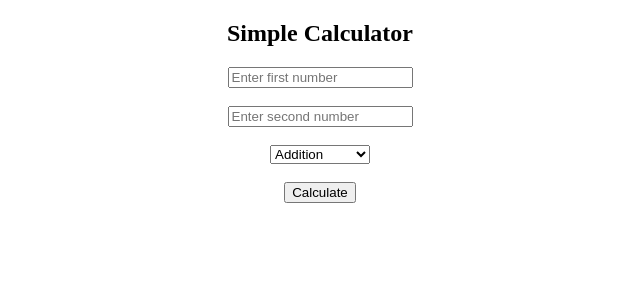
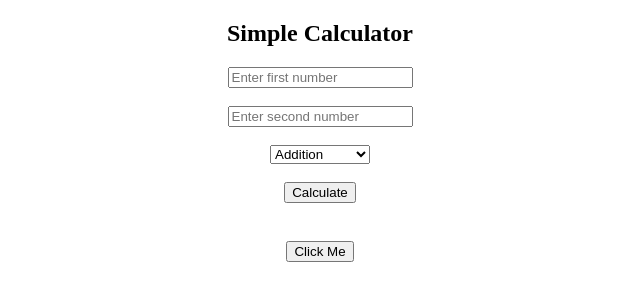
Before and after one commit to 12nagrajhm/React-Js-Handon, a React (Vite) app in the folder my-react-app/: page / in a window 1280 px wide. Shown: the top 300 px of the page, without its empty margins (320-960 px from the left). Built offline with nearby package versions, Linux system fonts and the light colour scheme.

Commit message:
simple react app

```diff
--- a/my-react-app/src/App.jsx
+++ b/my-react-app/src/App.jsx
@@ -10,6 +10,7 @@ import OddEvenCheck from "./components/OddEvenCheck";
 import LoginForm from "./components/LoginForm";
 import TodoApp from "./components/TodoApp";
 import DivideTwoNumbers from "./components/DivideTwoNumbers";
+import SimpleReact from "./components/SimpleReact";
 
 const App = () => {
   return (
@@ -26,6 +27,7 @@ const App = () => {
       <LoginForm />
       <TodoApp />
       <DivideTwoNumbers/>*/}
+      <SimpleReact/>
 
     </div>
   );
--- /dev/null
+++ b/my-react-app/src/components/SimpleReact.jsx
@@ -0,0 +1,20 @@
+import { useState } from "react";
+
+const SimpleReact = () => {
+  const [hello, setHello] = useState("");
+
+  const handleHello = () => {
+    setHello("Hello to my simple React app!");
+  };
+
+  return (
+    <div style={{ textAlign: "center", marginTop: "20px" }}>
+      <nav>
+        <button onClick={handleHello}>Click Me</button>
+      </nav>
+      <h2>{hello}</h2>
+    </div>
+  );
+};
+
+export default SimpleReact;
```
